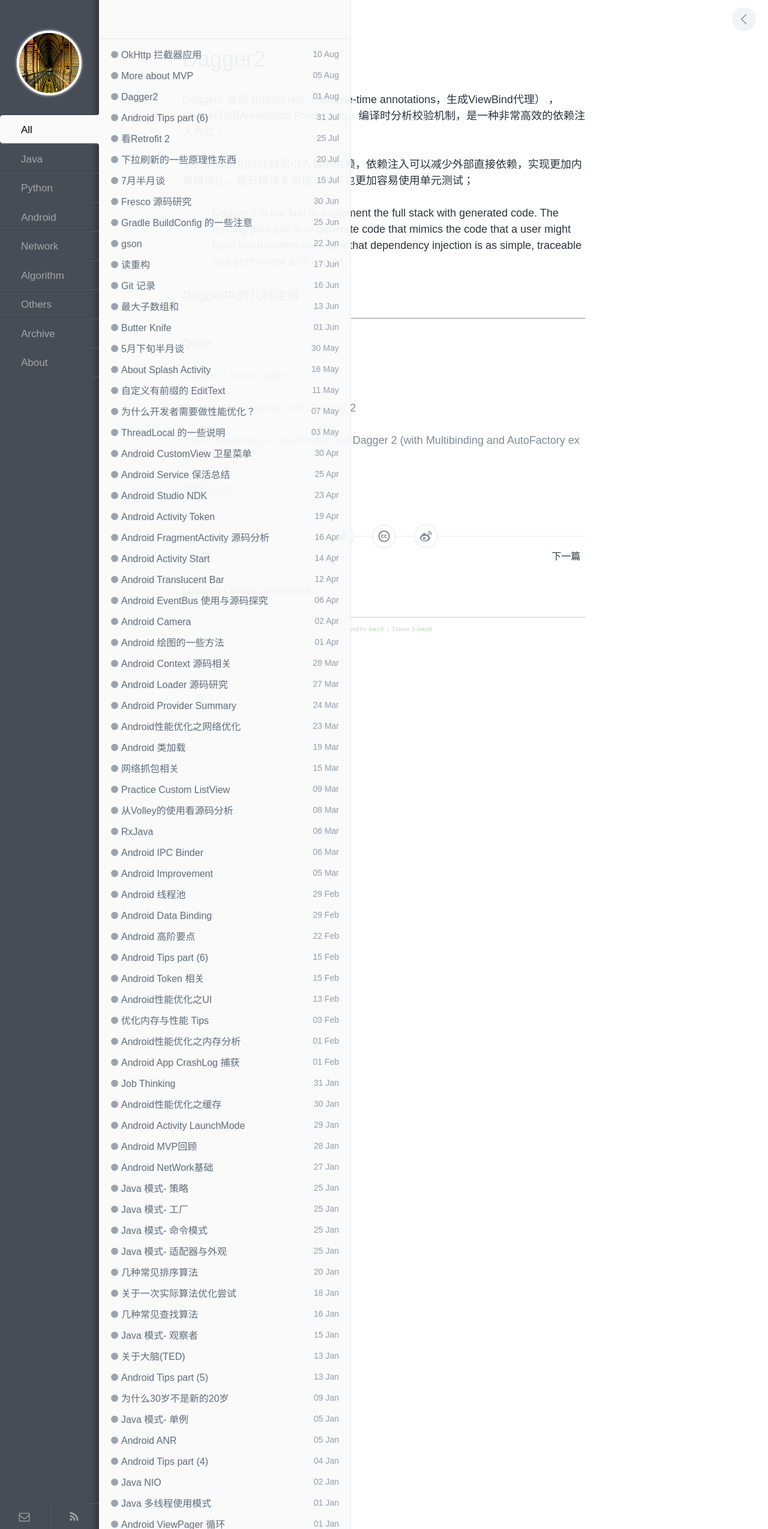
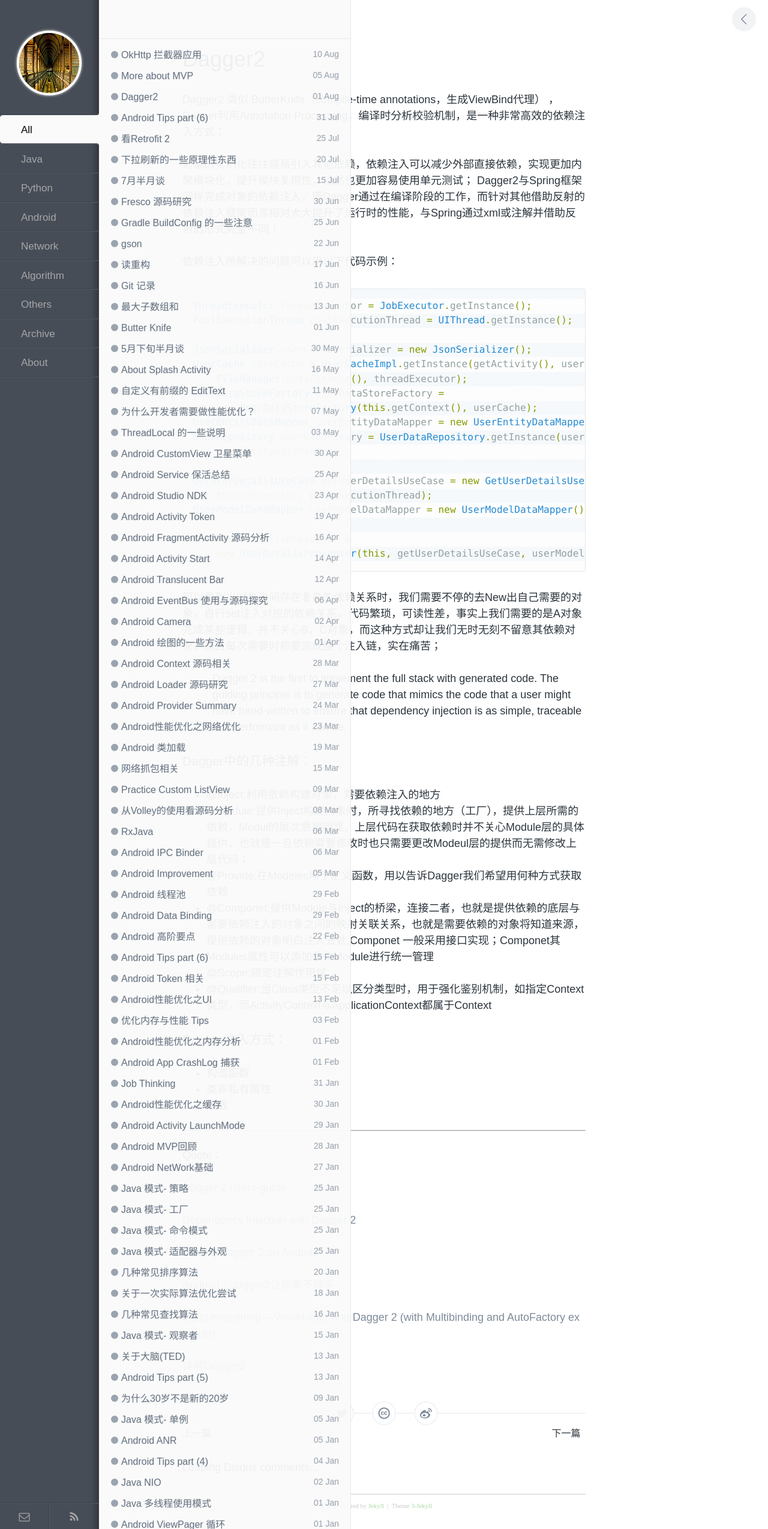
Before and after one commit to enlipan/enlipan.github.io, a Jekyll site: the page built from _posts/2016-08-01-something-about-dagger2.md, in a window 1280 px wide. Shown: the whole page at 60% size. Built offline with Jekyll 4.4.1, drawn with Linux system fonts in a browser that asks for light colours; nearby versions of some CDN libraries; comment, search, counter and statistics services are not loaded.

Commit message:
modify page dagger

```diff
--- a/_posts/2016-08-01-something-about-dagger2.md
+++ b/_posts/2016-08-01-something-about-dagger2.md
@@ -7,15 +7,61 @@
 Dagger2 类似 ButterKnife（compile-time annotations，生成ViewBind代理） ，Dagger利用Annotation Processing，编译时分析校验机制，是一种非常高效的依赖注入方式；
 
 对象的实例化往往容易引入其他依赖，依赖注入可以减少外部直接依赖，实现更加内聚模块化，提升模块复用性，当然也更加容易使用单元测试；
+Dagger2与Spring框架同样完成对象的依赖注入，而Dagger通过在编译阶段的工作，而针对其他借助反射的依赖注入框架而言相对大大提升了运行时的性能，与Spring通过xml或注解并借助反射的形式完全不同；
+
+依赖注入所解决的问题可以用以下代码示例：
+
+
+{% highlight java %}
+
+ThreadExecutor threadExecutor = JobExecutor.getInstance();
+PostExecutionThread postExecutionThread = UIThread.getInstance();
+
+JsonSerializer userCacheSerializer = new JsonSerializer();
+UserCache userCache = UserCacheImpl.getInstance(getActivity(), userCacheSerializer,
+    FileManager.getInstance(), threadExecutor);
+UserDataStoreFactory userDataStoreFactory =
+    new UserDataStoreFactory(this.getContext(), userCache);
+UserEntityDataMapper userEntityDataMapper = new UserEntityDataMapper();
+UserRepository userRepository = UserDataRepository.getInstance(userDataStoreFactory,
+    userEntityDataMapper);
+
+GetUserDetailsUseCase getUserDetailsUseCase = new GetUserDetailsUseCaseImpl(userRepository,
+    threadExecutor, postExecutionThread);
+UserModelDataMapper userModelDataMapper = new UserModelDataMapper();
+
+this.userDetailsPresenter =
+    new UserDetailsPresenter(this, getUserDetailsUseCase, userModelDataMapper);
+
+{% endhighlight %}
+
+可以看到当对象之间存在复杂的依赖关系时，我们需要不停的去New出自己需要的对象，自行set注入对应的依赖关系，代码繁琐，可读性差，事实上我们需要的是A对象完成某些逻辑，并不关心B，C对象，而这种方式却让我们无时无刻不留意其依赖对象，而且每次需要时都要完成整个注入链，实在痛苦；
+
 
 >  Dagger 2 is the first to implement the full stack with generated code. The guiding principle is to generate code that mimics the code that a user might have hand-written to ensure that dependency injection is as simple, traceable and performant as it can be.
 
 
 ### Dagger中的几种注解：
 
+*  @Inject:利用依赖构建对象，需要依赖注入的地方
 
+*  @Module:提供Inject构建对象时，所寻找依赖的地方（工厂），提供上层所需的依赖，Modul的层次思想明显，上层代码在获取依赖时并不关心Module层的具体提供，也就是一旦依赖需要修改时也只需要更改Modeul层的提供而无需修改上层代码；
 
+*  @Provide:在Modeles用于定义函数，用以告诉Dagger我们希望用何种方式获取依赖
 
+*  @Componet:提供Module与Inject的桥梁，连接二者，也就是提供依赖的底层与需要依赖注入的对象之间的映射关联关系，也就是需要依赖的对象将知道来源，提供依赖的对象明白注入去处;Componet 一般采用接口实现；Componet其Modules属性可以添加多个Module进行统一管理
+
+*  @Scope:限定注解作用域
+
+*  @Qualifier:当Class类型不足以区分类型时，用于强化鉴别机制，如指定Context类型，而ActivityContext与ApplicationContext都属于Context
+
+### Dagger注入方式：
+
+*  构造函数
+
+*  类非私有属性
+
+*  函数
 
 
 
@@ -29,6 +75,10 @@
 
 [Dependency Injection with Dagger 2](https://github.com/codepath/android_guides/wiki/Dependency-Injection-with-Dagger-2)
 
+[Tasting Dagger 2 on Android](http://fernandocejas.com/2015/04/11/tasting-dagger-2-on-android/)
+
+[Android：dagger2让你爱不释手](http://www.jianshu.com/p/cd2c1c9f68d4)
+
 [Inject everything — ViewHolder and Dagger 2 (with Multibinding and AutoFactory example)](https://medium.com/@froger_mcs/inject-everything-viewholder-and-dagger-2-e1551a76a908#.z22tzr2cn)
 
 [详解Dagger2](http://www.jcodecraeer.com/a/anzhuokaifa/androidkaifa/2015/0519/2892.html)
```
